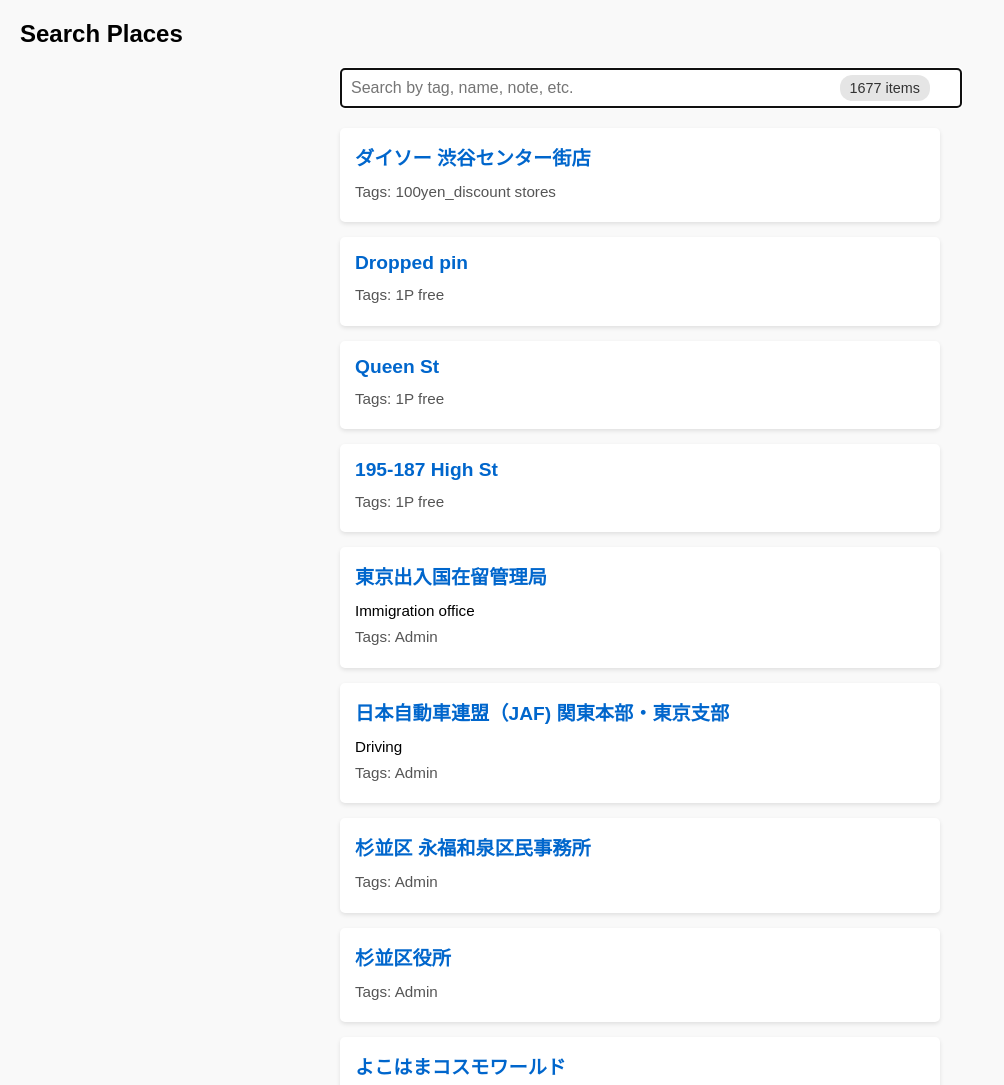
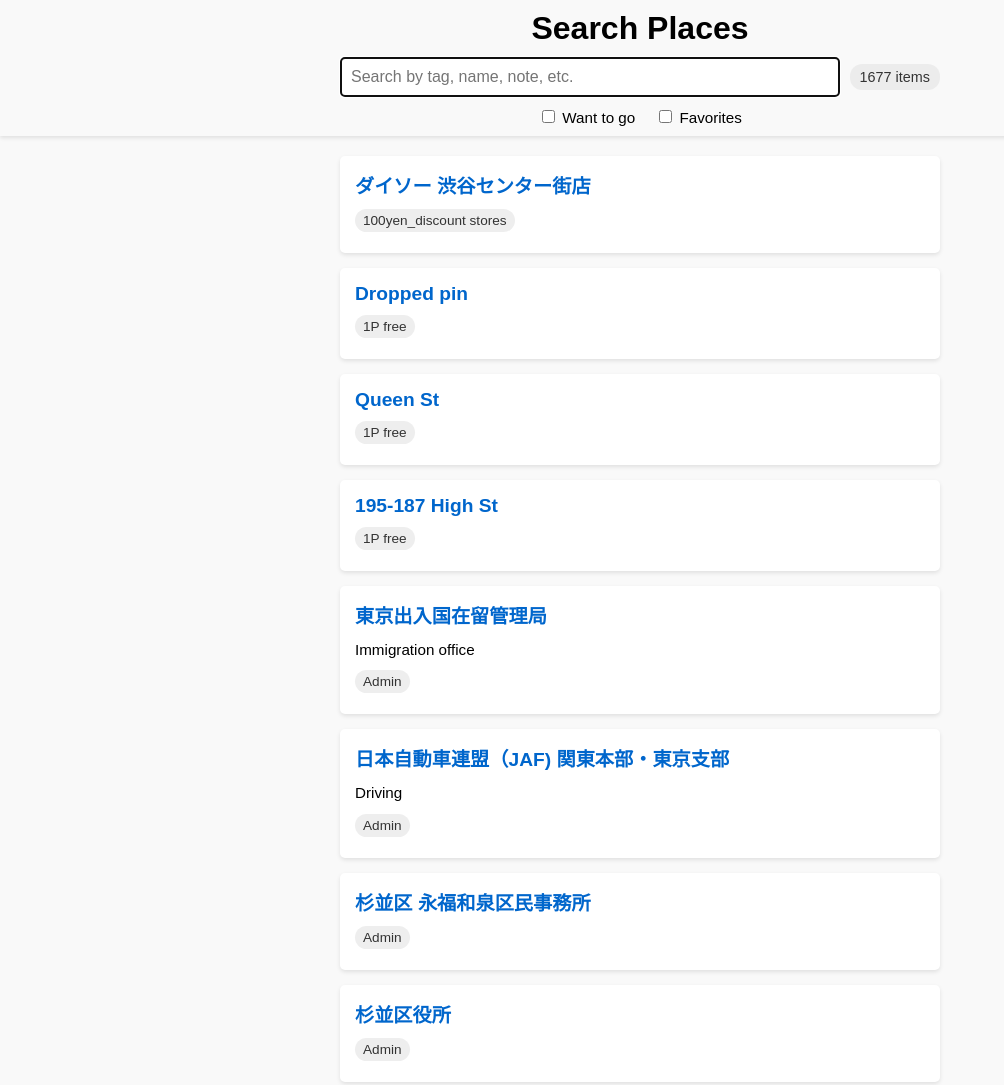
Before and after one commit to owensantoso/google-maps-saved, a website: page index.html in a window 1280 px wide. Shown: the top 1085 px of the page, without its empty margins (0-1004 px from the left). Drawn offline with Linux system fonts and the light colour scheme.

Commit message:
removed tags, added styling for each tag, added 'favorites' checkbox, moved checkboxes to below searchbar, colored 'want to go' and 'favorites' green and red respectively

```diff
--- a/index.html
+++ b/index.html
@@ -8,51 +8,75 @@
   <style>
     body {
       font-family: Arial, sans-serif;
-      margin: 10px;
+      margin: 0;
       padding: 0;
       background: #f9f9f9;
     }
-    .header {
+
+    /* Sticky Header Bar */
+    .headerBar {
+      position: sticky;
+      top: 0;
+      z-index: 999;
+      background: #f9f9f9;
+      padding: 10px;
+      box-shadow: 0 2px 4px rgba(0,0,0,0.1);
+    }
+
+    /* Page Title */
+    .headerBar h1 {
+      text-align: center;
+      margin: 0 0 10px;
+    }
+
+    /* Search row: input on left, item count on right */
+    .searchRow {
       display: flex;
-      justify-content: space-between;
+      flex-wrap: wrap;
       align-items: center;
-      flex-wrap: wrap;
-      margin-top: 20px;
-      padding: 0 10px;
+      gap: 10px;
+      max-width: 600px;
+      margin: 0 auto;
     }
-    h1 {
-      font-size: 1.5em;
-      margin: 0;
-    }
-    #searchContainer {
-      position: relative;
-      width: 95%;
-      max-width: 600px;
-      margin: 20px auto;
-    }
+
     #searchInput {
-      width: 100%;
+      flex: 1;
+      min-width: 180px;
       padding: 10px;
       font-size: 1em;
       border: 1px solid #ccc;
       border-radius: 4px;
     }
+
     #itemCount {
-      position: absolute;
-      right: 10px;
-      top: 50%;
-      transform: translateY(-50%);
-      background: rgba(0, 0, 0, 0.1);
+      margin-left: auto; /* pushes item count to the right */
+      background: rgba(0, 0, 0, 0.05);
       padding: 5px 10px;
       border-radius: 12px;
       font-size: 0.9em;
       color: #333;
     }
+
+    /* Checkbox row: below the search row */
+    .checkboxRow {
+      display: flex;
+      justify-content: center;
+      gap: 20px;
+      margin-top: 10px;
+    }
+
+    .checkboxRow label {
+      font-size: 0.95em;
+    }
+
+    /* Results Container */
     #results {
       width: 95%;
       max-width: 600px;
-      margin: 0 auto;
+      margin: 20px auto;
     }
+
+    /* Place Card */
     .place {
       background: #fff;
       margin-bottom: 15px;
@@ -60,10 +84,22 @@
       border-radius: 5px;
       box-shadow: 0 2px 4px rgba(0,0,0,0.1);
     }
+
+    /* If place has "Want to go" tag */
+    .wantToGo {
+      background: #d9f8d9; /* Light green background */
+    }
+
+    /* If place has "Favourite places" tag */
+    .favouritePlace {
+      background: #ffe0e0; /* Light pink background */
+    }
+
     .place h3 {
       margin: 0 0 10px;
       font-size: 1.2em;
     }
+
     .place h3 a {
       text-decoration: none;
       color: #0066cc;
@@ -71,25 +107,50 @@
     .place h3 a:hover {
       text-decoration: underline;
     }
+
     .place p {
       margin: 5px 0;
       line-height: 1.4;
       font-size: 0.95em;
     }
-    .tags {
-      font-size: 0.9em;
-      color: #555;
+
+    /* Tag Badges */
+    .tagContainer {
+      margin-top: 10px;
+    }
+    .tagBadge {
+      display: inline-block;
+      background: #eee;
+      color: #333;
+      padding: 4px 8px;
+      margin: 0 6px 6px 0;
+      border-radius: 12px;
+      font-size: 0.85em;
     }
   </style>
 </head>
 <body>
-  <div class="header">
+
+  <!-- Sticky header bar with title -->
+  <div class="headerBar">
     <h1>Search Places</h1>
+    <div class="searchRow">
+      <input type="text" id="searchInput" placeholder="Search by tag, name, note, etc.">
+      <div id="itemCount">0 items</div>
+    </div>
+    <!-- Checkboxes below the search row -->
+    <div class="checkboxRow">
+      <label>
+        <input type="checkbox" id="wantToGoCheckbox">
+        Want to go
+      </label>
+      <label>
+        <input type="checkbox" id="favoriteCheckbox">
+        Favorites
+      </label>
+    </div>
   </div>
-  <div id="searchContainer">
-    <input type="text" id="searchInput" placeholder="Search by tag, name, note, etc.">
-    <div id="itemCount"></div>
-  </div>
+
   <div id="results"></div>
 
   <script>
@@ -97,29 +158,62 @@
 
     // Helper function to convert URLs in a string to clickable links.
     function linkify(text) {
-      // This regex matches http:// or https:// followed by non-space characters.
       return text.replace(/(https?:\/\/[^\s]+)/g, '<a href="$1" target="_blank" rel="noopener noreferrer">$1</a>');
     }
 
-    // Function to update the item count display.
+    // Update the item count display.
     function updateItemCount(count) {
-      const countEl = document.getElementById('itemCount');
-      countEl.textContent = count + " items";
+      document.getElementById('itemCount').textContent = count + " items";
     }
 
-    // Load the JSON file
+    // Filters the places based on search query and checkboxes.
+    function filterResults() {
+      const query = document.getElementById('searchInput').value.toLowerCase().trim();
+      const queryWords = query ? query.split(/\s+/) : [];
+      const wantToGoChecked = document.getElementById('wantToGoCheckbox').checked;
+      const favoriteChecked = document.getElementById('favoriteCheckbox').checked;
+
+      const filtered = places.filter(place => {
+        // Combine searchable fields (using both lowercase and capitalized keys).
+        const combined = [
+          place.title || place.Title || '',
+          place.note || place.Note || '',
+          place.comment || place.Comment || '',
+          ...(place.tags || [])
+        ].join(' ').toLowerCase();
+
+        // Must match all search query words.
+        const matchesQuery = queryWords.every(word => combined.includes(word));
+
+        // If 'Want to go' is checked, place must have 'want to go' tag.
+        let matchesWantToGo = true;
+        if (wantToGoChecked) {
+          const tagsLower = (place.tags || []).map(tag => tag.toLowerCase());
+          matchesWantToGo = tagsLower.includes('want to go');
+        }
+
+        // If 'Favorites' is checked, place must have 'favourite places' tag.
+        let matchesFavorite = true;
+        if (favoriteChecked) {
+          const tagsLower = (place.tags || []).map(tag => tag.toLowerCase());
+          matchesFavorite = tagsLower.includes('favourite places');
+        }
+
+        return matchesQuery && matchesWantToGo && matchesFavorite;
+      });
+      displayResults(filtered);
+    }
+
+    // Load JSON data.
     fetch('places.json')
       .then(response => {
-        if (!response.ok) {
-          throw new Error('Network response was not ok: ' + response.statusText);
-        }
+        if (!response.ok) throw new Error('Network response was not ok: ' + response.statusText);
         return response.json();
       })
       .then(data => {
         console.log('Data loaded successfully:', data);
         places = data.places;
-        displayResults(places);
-        // Focus on search bar when data is loaded.
+        filterResults();
         document.getElementById('searchInput').focus();
       })
       .catch(error => {
@@ -127,26 +221,12 @@
         document.getElementById('results').innerHTML = '<p>Error loading data.</p>';
       });
 
-    // Listen for search input changes
-    document.getElementById('searchInput').addEventListener('input', function() {
-      const query = this.value.toLowerCase().trim();
-      const queryWords = query ? query.split(/\s+/) : [];
+    // Update filter whenever the search input or checkboxes change.
+    document.getElementById('searchInput').addEventListener('input', filterResults);
+    document.getElementById('wantToGoCheckbox').addEventListener('change', filterResults);
+    document.getElementById('favoriteCheckbox').addEventListener('change', filterResults);
 
-      const filtered = places.filter(place => {
-        // Combine searchable fields using both lowercase and capitalized keys
-        const combined = [
-          place.title || place.Title || '',
-          place.note || place.Note || '',
-          place.comment || place.Comment || '',
-          ...(place.tags || [])
-        ].join(' ').toLowerCase();
-
-        return queryWords.every(word => combined.includes(word));
-      });
-      displayResults(filtered);
-    });
-
-    // Function to display results on the page.
+    // Display results.
     function displayResults(results) {
       updateItemCount(results.length);
       const resultsDiv = document.getElementById('results');
@@ -161,14 +241,22 @@
         const placeDiv = document.createElement('div');
         placeDiv.className = 'place';
 
-        // Use Title property if available, otherwise fallback to lowercase key
+        // Check tags for color coding.
+        const tagsLower = (place.tags || []).map(tag => tag.toLowerCase());
+        if (tagsLower.includes('want to go')) {
+          placeDiv.classList.add('wantToGo');
+        }
+        if (tagsLower.includes('favourite places')) {
+          placeDiv.classList.add('favouritePlace');
+        }
+
         const titleText = place.title || place.Title || 'Untitled';
         const noteText = place.note || place.Note || '';
         const commentText = place.comment || place.Comment || '';
         const urlText = place.url || place.URL || '';
         const tagsArray = place.tags || [];
 
-        // Create a clickable title linking to the URL
+        // Title as clickable link if URL exists.
         const title = document.createElement('h3');
         if (urlText) {
           const link = document.createElement('a');
@@ -182,7 +270,7 @@
         }
         placeDiv.appendChild(title);
 
-        // For the notes section, transform any URLs into clickable links.
+        // Note section with linkify.
         if (noteText) {
           const note = document.createElement('p');
           note.innerHTML = linkify(noteText);
@@ -195,11 +283,19 @@
           placeDiv.appendChild(comment);
         }
 
+        // Display tags as colored badges
         if (tagsArray.length > 0) {
-          const tags = document.createElement('p');
-          tags.className = 'tags';
-          tags.textContent = 'Tags: ' + tagsArray.join(', ');
-          placeDiv.appendChild(tags);
+          const tagContainer = document.createElement('div');
+          tagContainer.className = 'tagContainer';
+
+          tagsArray.forEach(tag => {
+            const badge = document.createElement('span');
+            badge.className = 'tagBadge';
+            badge.textContent = tag;
+            tagContainer.appendChild(badge);
+          });
+
+          placeDiv.appendChild(tagContainer);
         }
 
         resultsDiv.appendChild(placeDiv);
```
